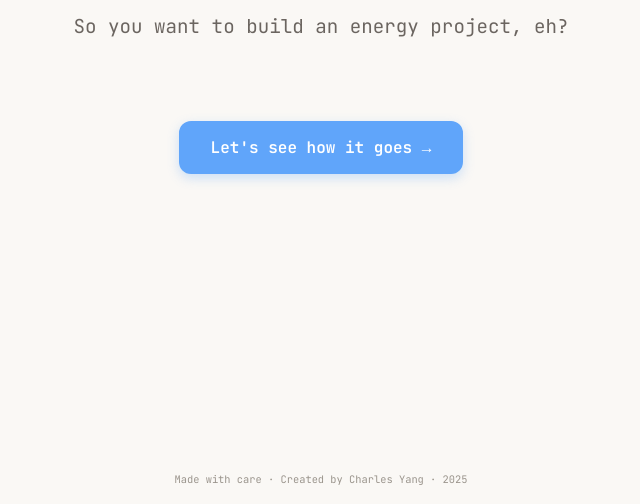
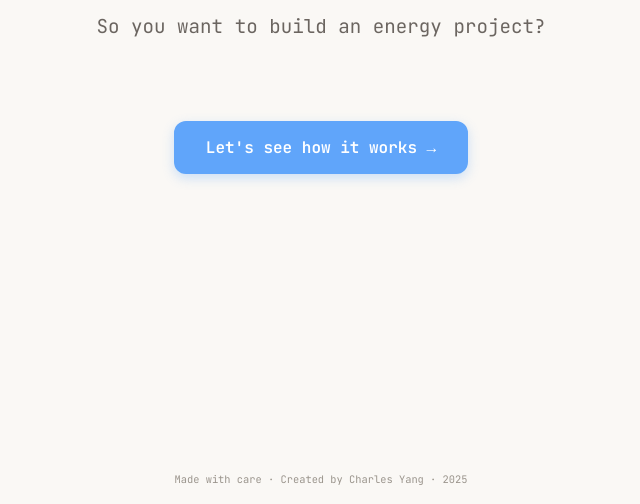
Before and after one commit to charlesxjyang/permitgame, a plain HTML site: page index.html in a window 1280 px wide. Shown: the part 377-881 px from the top of the page, without its empty margins (319-959 px from the left). Drawn offline with nearby package versions, Linux system fonts and the light colour scheme.

Commit message:
Update index.html

```diff
--- a/index.html
+++ b/index.html
@@ -19,8 +19,8 @@
         <div class="intro-page active" data-page="0">
             <div class="intro-content">
                 <h1 class="intro-title">The Permitting Game</h1>
-                <p class="intro-subtitle">So you want to build an energy project, eh?</p>
-                <button class="intro-btn next-page-btn">Let's see how it goes →</button>
+                <p class="intro-subtitle">So you want to build an energy project?</p>
+                <button class="intro-btn next-page-btn">Let's see how it works →</button>
             </div>
         </div>
 
```
